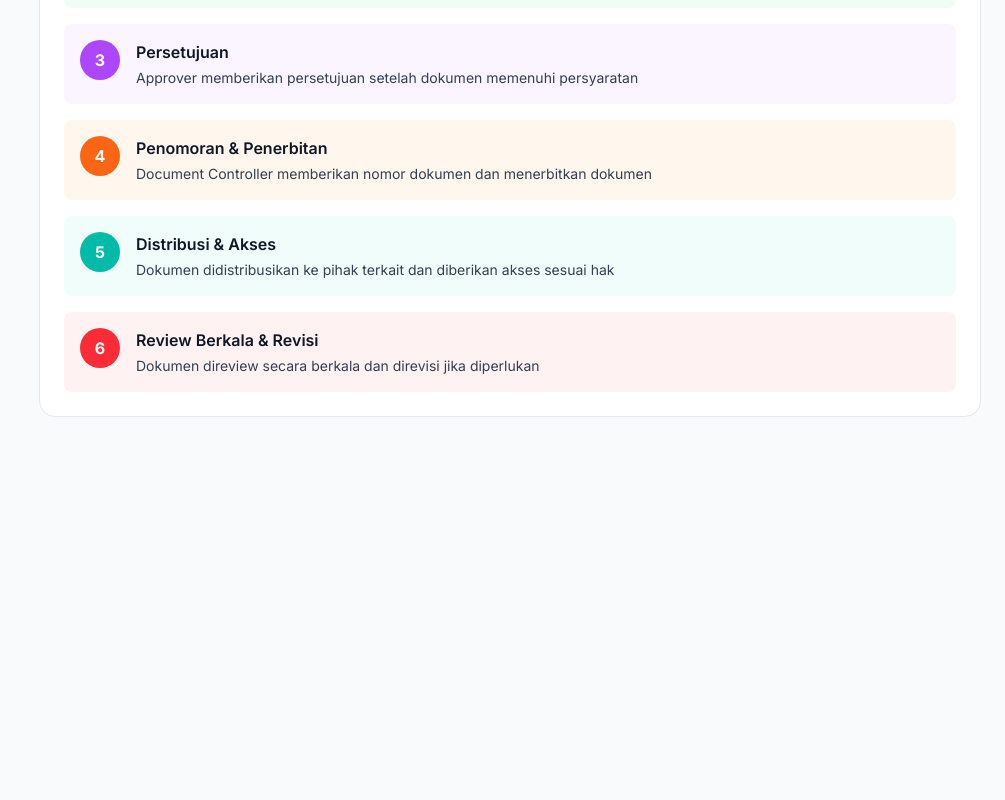
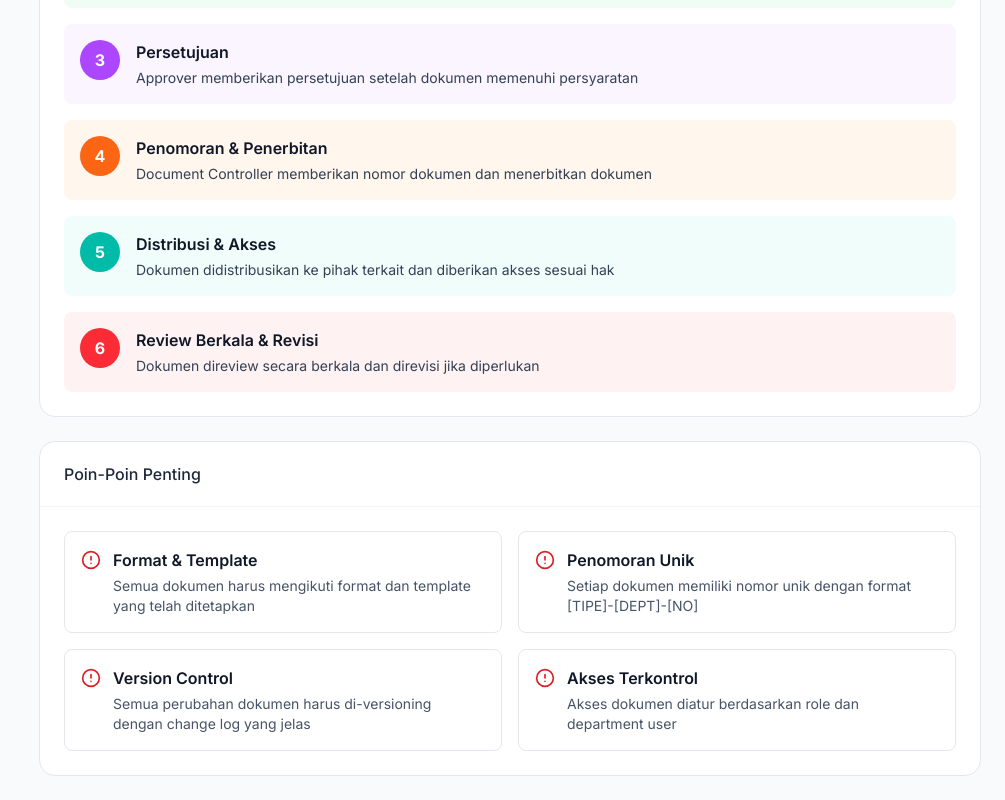
Before and after one commit to TQ-DMOS/dcms-fe, a React (Vite) app: page /prosedur/iso9001/kontrol-dokumen in a window 1280 px wide. Shown: the part 1463-2263 px from the top of the page, without its empty margins (275-1280 px from the left). Before the commit the page ends 1904 px from the top, so only its background shows below. Built offline with nearby package versions, Linux system fonts and the light colour scheme.

Commit message:
`Fixed typo in ComponentCard title and removed unnecessary closing tag`

```diff
--- a/src/pages/ProsedurSOP/ISO9001/KontrolDokumen.tsx
+++ b/src/pages/ProsedurSOP/ISO9001/KontrolDokumen.tsx
@@ -450,7 +450,7 @@ export default function KontrolDokumen() {
         </ComponentCard>
 
         {/* Key Points */}
-        {/* <ComponentCard title="Poin-Poin Penting">
+        <ComponentCard title="Poin-Poin Penting">
           <div className="grid md:grid-cols-2 gap-4">
             <div className="p-4 bg-white dark:bg-gray-800 border border-gray-200 dark:border-gray-700 rounded-lg">
               <div className="flex items-start gap-3">
@@ -511,7 +511,7 @@ export default function KontrolDokumen() {
               </div>
             </div>
           </div>
-        </ComponentCard> */}
+        </ComponentCard>
       </div>
     </>
   );
```
